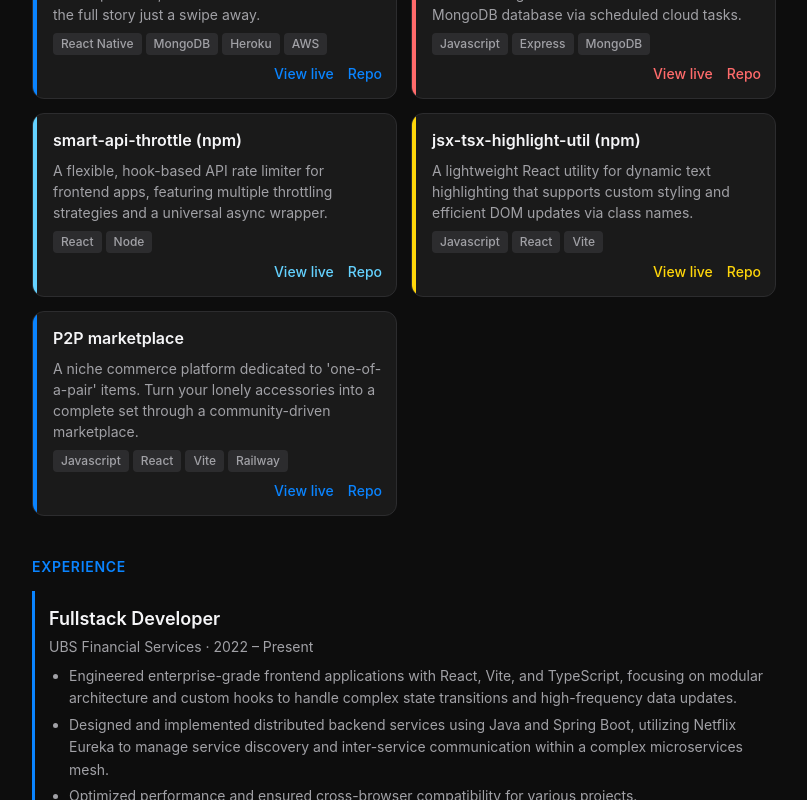
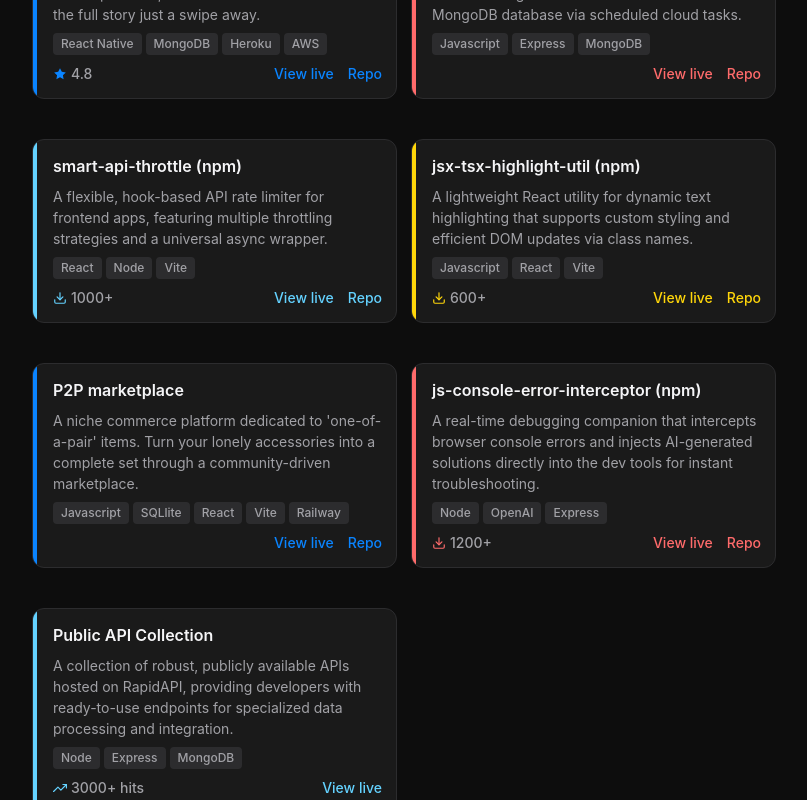
Before and after one commit to rushiKshirsagar/rushiKshirsagar-portfolio, a React (Vite) app: page / in a window 1280 px wide. Shown: the part 920-1720 px from the top of the page, without its empty margins (216-1023 px from the left). Built offline with nearby package versions, Linux system fonts and the light colour scheme.

Commit message:
UI enhancements

```diff
--- a/src/components/Projects.css
+++ b/src/components/Projects.css
@@ -1,7 +1,8 @@
 .projects__grid {
   display: grid;
   grid-template-columns: repeat(auto-fill, minmax(260px, 1fr));
-  gap: var(--space-md);
+  column-gap: var(--space-md);
+  row-gap: var(--space-2xl);
 }
 
 .project-card {
@@ -63,6 +64,53 @@
   margin-bottom: var(--space-sm);
 }
 
+.project-card__card-badge {
+  position: absolute;
+  left: var(--space-lg);
+  bottom: var(--space-md);
+  display: flex;
+  align-items: center;
+  gap: var(--space-xs);
+}
+
+.project-card__npm-downloads {
+  font-size: var(--text-sm);
+  color: var(--text-secondary);
+}
+
+.project-card__app-rating .project-card__rating-count {
+  font-size: var(--text-sm);
+  font-weight: 500;
+  color: var(--text-secondary);
+}
+
+.project-card__star-icon {
+  flex-shrink: 0;
+  color: var(--card-accent);
+}
+
+.project-card__download-icon {
+  flex-shrink: 0;
+  color: var(--card-accent);
+}
+
+.project-card__api-hits .project-card__api-hits-count {
+  font-size: var(--text-sm);
+  font-weight: 500;
+  color: var(--text-secondary);
+}
+
+.project-card__trending-icon {
+  flex-shrink: 0;
+  color: var(--card-accent);
+}
+
+.project-card__npm-downloads-count {
+  font-size: var(--text-sm);
+  font-weight: 500;
+  color: var(--text-secondary);
+}
+
 .project-card__tag {
   font-size: 0.75rem;
   padding: 2px 8px;
@@ -75,9 +123,9 @@
 .project-card__links {
   display: flex;
   gap: var(--space-md);
+  align-items: center;
   margin-top: auto;
   justify-content: flex-end;
-  align-items: center;
   align-self: flex-end;
 }
 
--- a/src/components/Projects.jsx
+++ b/src/components/Projects.jsx
@@ -1,6 +1,39 @@
 import { projects } from '../data/content'
 import Section from './Section'
 import './Projects.css'
+
+function formatDownloads(n) {
+  if (n >= 1_000_000) return `${(n / 1_000_000).toFixed(1)}M`
+  if (n >= 1_000) return `${(n / 1_000).toFixed(1)}k`
+  return String(n)
+}
+
+function DownloadIcon({ className }) {
+  return (
+    <svg className={className} xmlns="http://www.w3.org/2000/svg" width="14" height="14" viewBox="0 0 24 24" fill="none" stroke="currentColor" strokeWidth="2" strokeLinecap="round" strokeLinejoin="round" aria-hidden>
+      <path d="M21 15v4a2 2 0 0 1-2 2H5a2 2 0 0 1-2-2v-4" />
+      <polyline points="7 10 12 15 17 10" />
+      <line x1="12" y1="15" x2="12" y2="3" />
+    </svg>
+  )
+}
+
+function StarIcon({ className }) {
+  return (
+    <svg className={className} xmlns="http://www.w3.org/2000/svg" width="14" height="14" viewBox="0 0 24 24" fill="currentColor" aria-hidden>
+      <polygon points="12 2 15.09 8.26 22 9.27 17 14.14 18.18 21.02 12 17.77 5.82 21.02 7 14.14 2 9.27 8.91 8.26 12 2" />
+    </svg>
+  )
+}
+
+function TrendingIcon({ className }) {
+  return (
+    <svg className={className} xmlns="http://www.w3.org/2000/svg" width="14" height="14" viewBox="0 0 24 24" fill="none" stroke="currentColor" strokeWidth="2" strokeLinecap="round" strokeLinejoin="round" aria-hidden>
+      <polyline points="23 6 13.5 15.5 8.5 10.5 1 18" />
+      <polyline points="17 6 23 6 23 12" />
+    </svg>
+  )
+}
 
 export default function Projects() {
   return (
@@ -21,6 +54,28 @@ export default function Projects() {
                 </span>
               ))}
             </div>
+            {project.name.includes('QuickScoop') && project.name.includes('iOS') && (
+              <span className="project-card__card-badge project-card__app-rating" title="App Store rating">
+                <StarIcon className="project-card__star-icon" />
+                <span className="project-card__rating-count">4.8</span>
+              </span>
+            )}
+            {project.apiHits != null && project.apiHits !== '' && (
+              <span className="project-card__card-badge project-card__api-hits" title="API hits">
+                <TrendingIcon className="project-card__trending-icon" />
+                <span className="project-card__api-hits-count"> {project.apiHits} hits</span>
+              </span>
+            )}
+            {project.npmDownloads != null && project.npmDownloads !== '' && (typeof project.npmDownloads !== 'number' || project.npmDownloads > 0) && (
+              <span className="project-card__card-badge project-card__npm-downloads" title="Downloads">
+                <DownloadIcon className="project-card__download-icon" />
+                <span className="project-card__npm-downloads-count">
+                  {typeof project.npmDownloads === 'number'
+                    ? formatDownloads(project.npmDownloads)
+                    : project.npmDownloads}
+                </span>
+              </span>
+            )}
             <div className="project-card__links">
               {project.liveUrl && (
                 <a
--- a/src/components/SkillsDrawer.css
+++ b/src/components/SkillsDrawer.css
@@ -72,7 +72,18 @@
   display: block;
   height: 100%;
   border-radius: 999px;
-  transition: width 0.6s cubic-bezier(0.16, 1, 0.3, 1);
+  transform: scaleX(0);
+  transform-origin: left;
+}
+
+.skills-drawer--animated .skills-drawer__fill {
+  animation: skills-drawer-fill 3s ease-out forwards;
+}
+
+@keyframes skills-drawer-fill {
+  to {
+    transform: scaleX(1);
+  }
 }
 
 .skills-drawer__item--1 .skills-drawer__fill {
--- a/src/components/SkillsDrawer.jsx
+++ b/src/components/SkillsDrawer.jsx
@@ -1,10 +1,21 @@
+import { useEffect, useRef, useState } from 'react'
 import { skills } from '../data/content'
 import './SkillsDrawer.css'
 
 export default function SkillsDrawer({ isVisible }) {
+  const hasAnimated = useRef(false)
+  const [runAnimation, setRunAnimation] = useState(false)
+
+  useEffect(() => {
+    if (isVisible && !hasAnimated.current) {
+      hasAnimated.current = true
+      setRunAnimation(true)
+    }
+  }, [isVisible])
+
   return (
     <aside
-      className={`skills-drawer ${isVisible ? 'skills-drawer--visible' : ''}`}
+      className={`skills-drawer ${isVisible ? 'skills-drawer--visible' : ''} ${runAnimation ? 'skills-drawer--animated' : ''}`}
       aria-label="Skills"
     >
       <div className="skills-drawer__inner">
--- a/src/data/content.js
+++ b/src/data/content.js
@@ -49,7 +49,7 @@ export const experience = [
 
 export const projects = [
   {
-    name: 'QuickScoop (IOS App)',
+    name: 'QuickScoop (iOS)',
     description: 'Stay informed without the information overload. Get AI-powered, bite-sized news summaries with the full story just a swipe away.',
     tech: ['React Native', 'MongoDB', 'Heroku', 'AWS'],
     liveUrl: 'https://apps.apple.com/us/app/quickscoop/id6502798126',
@@ -65,9 +65,10 @@ export const projects = [
   {
     name: 'smart-api-throttle (npm)',
     description: 'A flexible, hook-based API rate limiter for frontend apps, featuring multiple throttling strategies and a universal async wrapper.',
-    tech: ['React', 'Node'],
+    tech: ['React', 'Node', 'Vite'],
     liveUrl: 'https://www.npmjs.com/package/smart-api-throttle',
     repoUrl: 'https://github.com/rushiKshirsagar/smart-api-throttle',
+    npmDownloads: "1000+",
   },
   {
     name: 'jsx-tsx-highlight-util (npm)',
@@ -75,15 +76,34 @@ export const projects = [
     tech: ['Javascript', 'React', 'Vite'],
     liveUrl: 'https://www.npmjs.com/package/jsx-tsx-highlight-util',
     repoUrl: 'https://github.com/rushiKshirsagar/jsx-tsx-highlight-util',
+    npmDownloads: "600+",
   },
   {
     name: 'P2P marketplace',
     description: "A niche commerce platform dedicated to 'one-of-a-pair' items. Turn your lonely accessories into a complete set through a community-driven marketplace.",
-    tech: ['Javascript', 'React', 'Vite', 'Railway'],
+    tech: ['Javascript', 'SQLlite','React', 'Vite', 'Railway'],
     liveUrl: 'http://oddoneout.biz/',
     repoUrl: 'https://github.com/rushiKshirsagar/odd-one-out',
+
+  },
+  {
+    name: 'js-console-error-interceptor (npm)',
+    description: "A real-time debugging companion that intercepts browser console errors and injects AI-generated solutions directly into the dev tools for instant troubleshooting.",
+    tech: ['Node','OpenAI','Express'],
+    liveUrl: 'https://www.npmjs.com/package/@waba/js-console-error-interceptor',
+    repoUrl: 'https://github.com/rushiKshirsagar/Js-Console-Error-Interceptor',
+    npmDownloads: "1200+",
+  },
+  {
+    name: 'Public API Collection',
+    description: "A collection of robust, publicly available APIs hosted on RapidAPI, providing developers with ready-to-use endpoints for specialized data processing and integration.",
+    tech: ['Node','Express', 'MongoDB'],
+    liveUrl: 'https://rapidapi.com/user/rushiKshirsagar',
+    repoUrl: '',
+    apiHits: '3000+',
   },
 ]
+
 
 export const education = [
   {
@@ -121,8 +141,8 @@ export const skills = [
   { name: 'TypeScript', level: 92 },
   { name: 'React', level: 90 },
   { name: 'Node.js', level: 85 },
-  { name: 'Java', level: 90 },
-  { name: 'Spring Boot', level: 80 },
+  { name: 'Java', level: 70 },
+  { name: 'Spring Boot', level: 60 },
   { name: 'REST APIs', level: 80 },
   { name: 'Azure', level: 40 },
   { name: 'Cosmos DB', level: 80 },
```
Also changed, not shown: src/components/Hobbies 2.css (added, +17 -0 lines), 1 other file (tests, documents, lock files or other folders).
